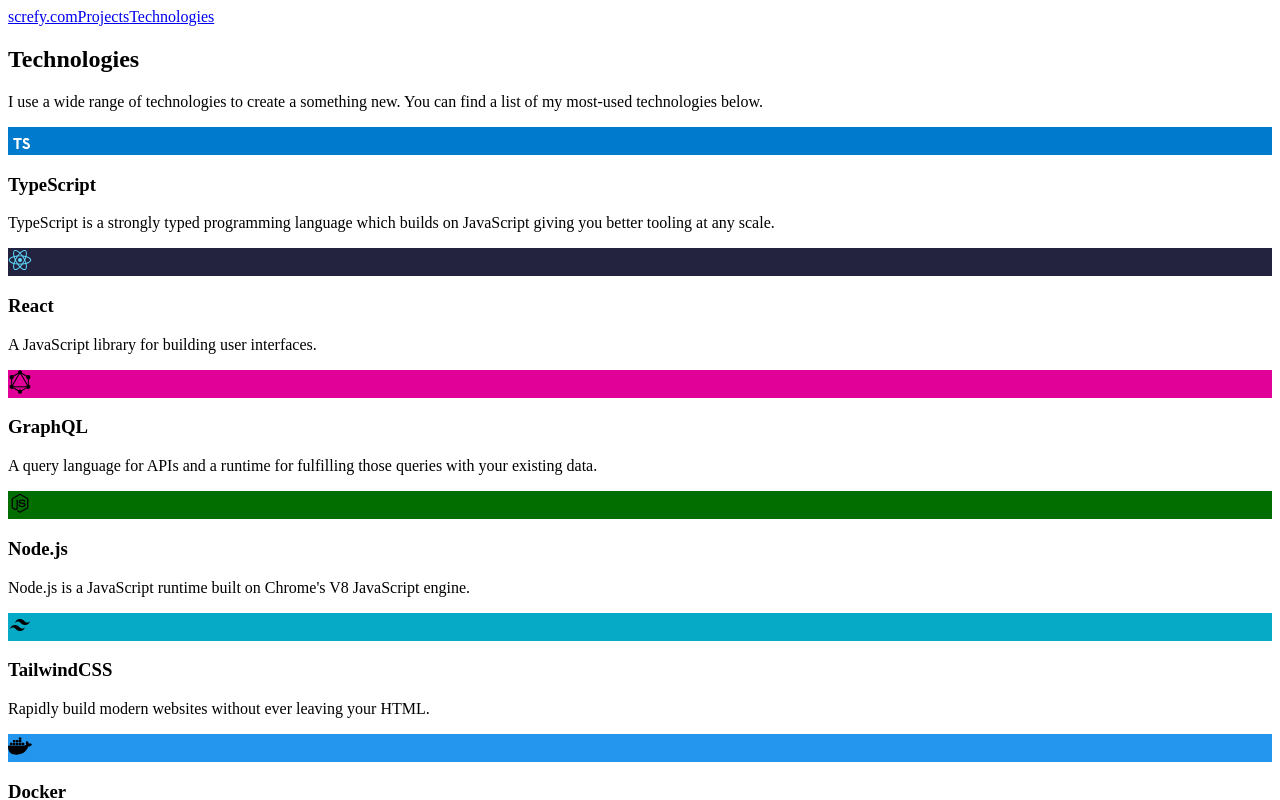
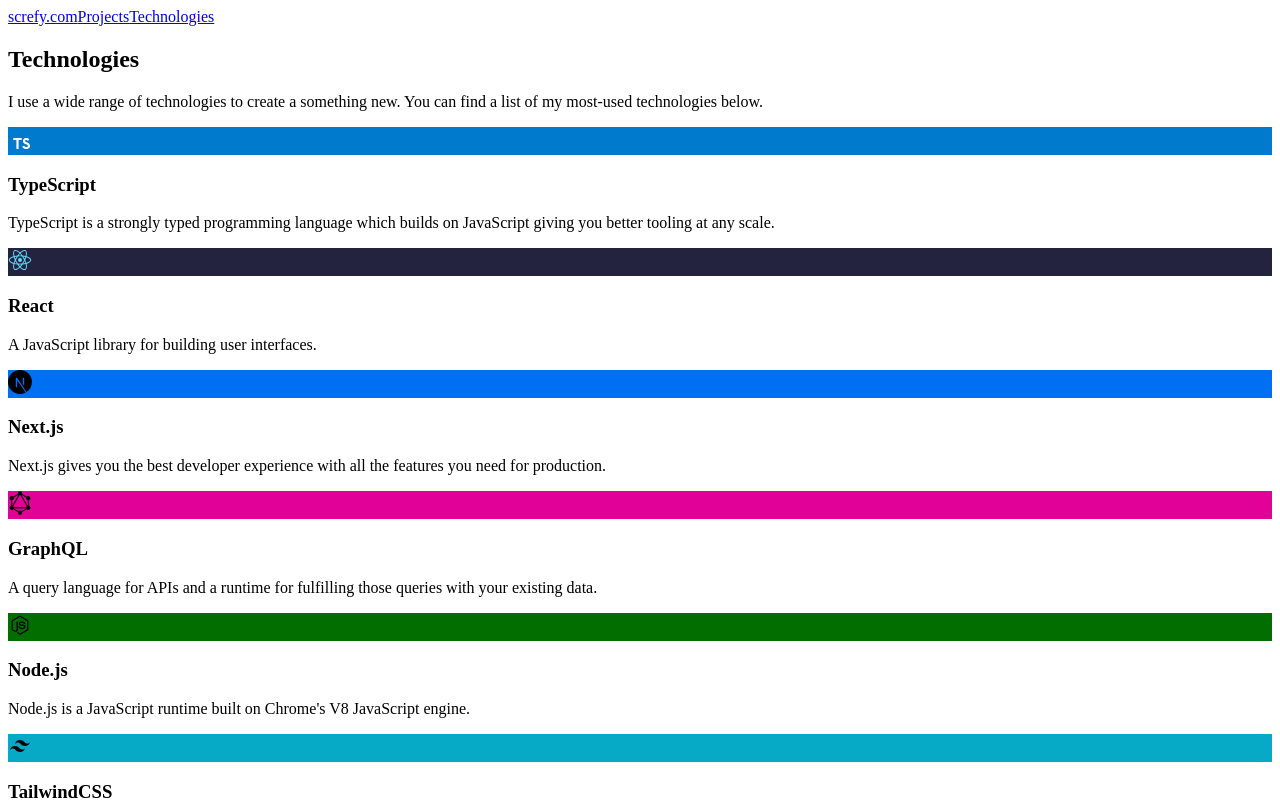
Before and after one commit to screfy/screfy.com, a Next.js app: page /technologies in a window 1280 px wide. Shown: the top 800 px of the page. Built offline with nearby package versions, Linux system fonts and the light colour scheme; no server answers.

Commit message:
feat: add NextJS technology

```diff
--- /dev/null
+++ b/src/components/icons/NextJS.tsx
@@ -0,0 +1,10 @@
+export default function NextJS(): JSX.Element {
+  return (
+    <svg viewBox="0 0 128 128" fill="currentColor" height="24" width="24">
+      <path
+        fill="currentColor"
+        d="M64 0C28.7 0 0 28.7 0 64s28.7 64 64 64c11.2 0 21.7-2.9 30.8-7.9L48.4 55.3v36.6h-6.8V41.8h6.8l50.5 75.8C116.4 106.2 128 86.5 128 64c0-35.3-28.7-64-64-64zm22.1 84.6l-7.5-11.3V41.8h7.5v42.8z"
+      ></path>
+    </svg>
+  )
+}
--- a/src/pages/technologies.tsx
+++ b/src/pages/technologies.tsx
@@ -6,6 +6,7 @@
 import TailwindCSS from '../components/icons/TailwindCSS'
 import TypeScript from '../components/icons/TypeScript'
 import GraphQL from '../components/icons/GraphQL'
+import NextJS from '../components/icons/NextJS'
 import Page from '../components/Page'
 import Section from '../components/Section'
 import Technology, { TechnologyProps } from '../components/Technology'
@@ -23,6 +24,12 @@
     description: 'A JavaScript library for building user interfaces.',
     icon: <React />,
     color: '#232340',
+  },
+  {
+    name: 'Next.js',
+    description: 'Next.js gives you the best developer experience with all the features you need for production.',
+    icon: <NextJS />,
+    color: '#0070f3',
   },
   {
     name: 'GraphQL',
```
